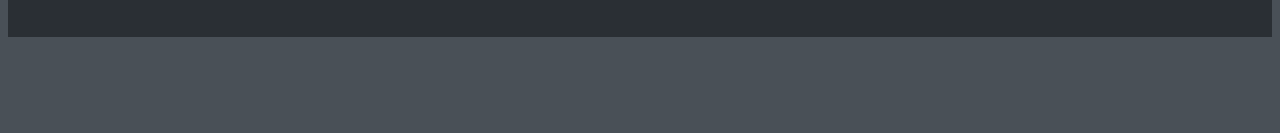
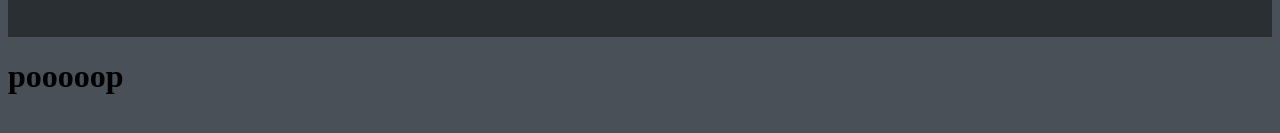
Before and after one commit to TheTitan0/TheTitan0.github.io, a plain HTML site: page index.html in a window 1280 px wide. Shown: the part 171-304 px from the top of the page. Drawn offline with Linux system fonts and the light colour scheme.

Commit message:
Update index.html

```diff
--- a/index.html
+++ b/index.html
@@ -9,6 +9,7 @@
     <div class="square">
         <h1 class="center"> Welcome To BB7.dev</h1>
     </div>
+    <h1> pooooop </h1>
 </body>
 
 
```
